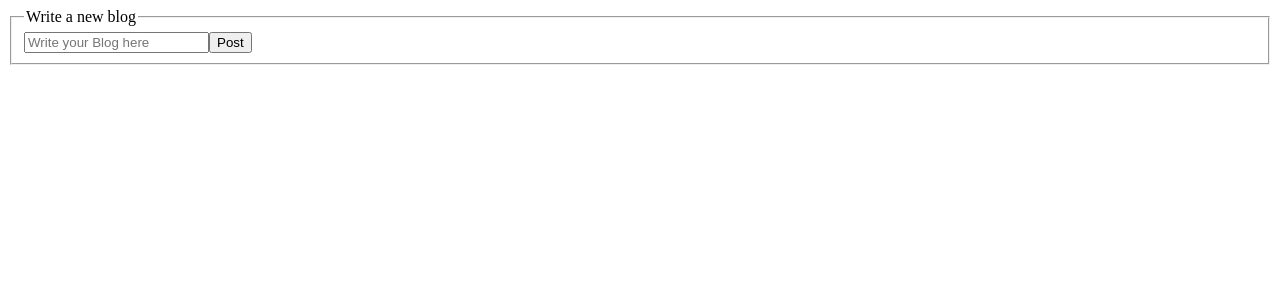
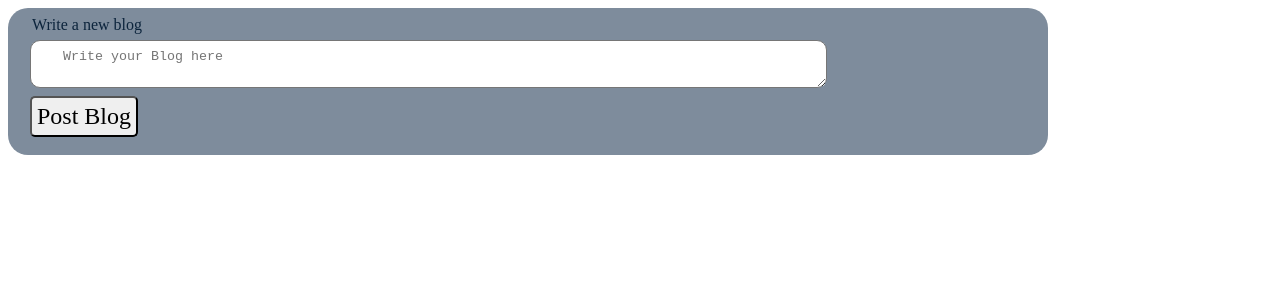
Before and after one commit to Brikita/Titans-Blog-App, a React (Vite) app: page / in a window 1280 px wide. Shown: the top 300 px of the page. Built offline with nearby package versions, Linux system fonts and the light colour scheme.

Commit message:
commit 6 Add basic Styles

```diff
--- a/components/Blog.jsx
+++ b/components/Blog.jsx
@@ -8,9 +8,9 @@ export default function Blog() {
         <div className='blog-container'>
             <fieldset>
                 <legend>Write a new blog</legend>
-                <input type="text" className='blog-input' placeholder='Write your Blog here' name='content'/>
+                <textarea type="text" className='blog-input' placeholder='Write your Blog here' name='content'/>
 
-                <button className='blog-post-btn'>Post</button>
+                <button className='blog-post-btn'>Post Blog</button>
             </fieldset>
         </div>
     )
--- a/index.html
+++ b/index.html
@@ -4,6 +4,7 @@
     <meta charset="UTF-8" />
     <meta name="viewport" content="width=device-width, initial-scale=1.0" />
     <title>Blogging App</title>
+    <link rel="stylesheet" href="style.css">
   </head>
   <body>
     <div id="root"> </div>
--- a/style.css
+++ b/style.css
@@ -0,0 +1,39 @@
+.blog-container{
+    width: 80vw;
+    height: fit-content;
+    background-color: #7e8c9c;
+    border-radius: 20px;
+    padding: 0.5rem;
+    color: #0c243c;
+    font-family: cursive;
+}
+.blog-container textarea{
+    width: 100%;
+    height: 100%;
+    box-sizing: border-box;
+
+
+}
+.blog-container fieldset{
+    border: none;
+}
+.blog-container fieldset textarea {
+    display: block;
+    width: 80%;
+    height: 70%;
+    padding: 0.5rem 2rem;
+    margin-bottom: 0.5rem;
+    border-radius: 10px;
+}
+.blog-container fieldset button {
+    padding: 5px;
+    font-family: inherit;
+    font-size: 1.5rem;
+    border-radius: 5px;
+}
+
+.blog-container fieldset button:active {
+    box-shadow: inset 2px 2px 2px black;
+    background-color: #55c2c3;
+    color: #7e8c9c;
+}
```
